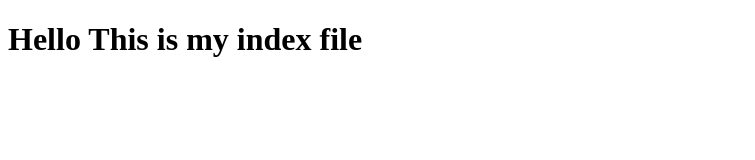
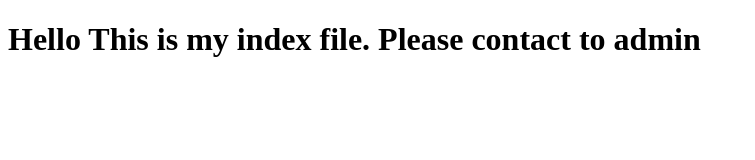
Before and after one commit to mfpsi447/Project1, a plain HTML site: page index.html in a window 1280 px wide. Shown: the whole page, without its empty margins (0-755 px from the left). Drawn offline with Linux system fonts and the light colour scheme.

Commit message:
Changes somthing

```diff
--- a/index.html
+++ b/index.html
@@ -7,6 +7,6 @@
     <title>Document</title>
 </head>
 <body>
-    <h1>Hello This is my index file</h1>
+    <h1>Hello This is my index file. Please contact to admin</h1>
 </body>
 </html>
```
